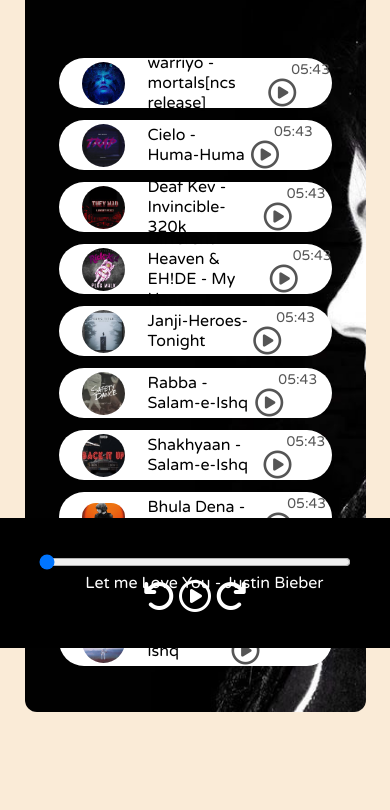
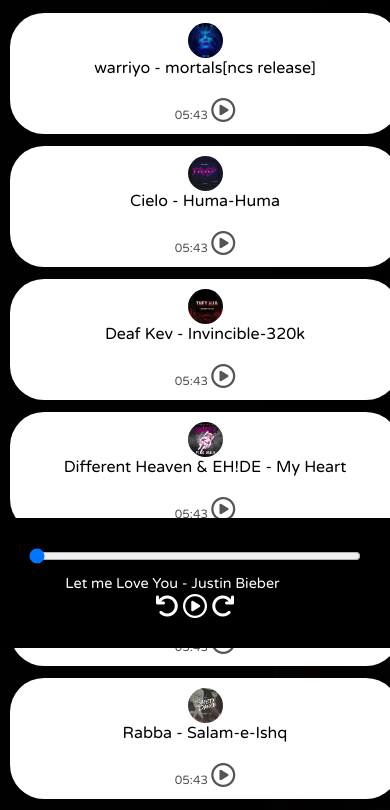
Before and after one commit to jannat456nur/spotify-clone, a plain HTML site: page index.html in a window 390 px wide. Shown: the part 196-1006 px from the top of the page. Drawn offline with Linux system fonts and the light colour scheme.

Commit message:
alhamdulillah done

```diff
--- a/index.css
+++ b/index.css
@@ -1,3 +1,4 @@
+/* Base CSS (No changes) */
 @import url('https://fonts.googleapis.com/css2?family=Ubuntu:ital,wght@0,300;0,400;0,500;0,700;1,300;1,400;1,500;1,700&display=swap');
 @import url('https://fonts.googleapis.com/css2?family=Ubuntu:ital,wght@0,300;0,400;0,500;0,700;1,300;1,400;1,500;1,700&family=Varela+Round&display=swap');
 
@@ -26,6 +27,7 @@ nav ul {
 nav ul li {
   padding: 0 12px;
 }
+
 .brand img {
   width: 44px;
   padding: 0 8px;
@@ -40,7 +42,6 @@ nav ul li {
 
 .container {
   min-height: 72vh;
-  /* background-color: black; */
   color: white;
   font-family: 'Varela Round', sans-serif;
   display: flex;
@@ -49,7 +50,7 @@ nav ul li {
   border-radius: 12px;
   padding: 34px;
   background-image: url('bg.jpg');
-  background-size: cover; /* or contain */
+  background-size: cover;
   background-position: center;
   background-repeat: no-repeat;
 }
@@ -69,6 +70,7 @@ nav ul li {
 .icons {
   margin-top: 10px;
 }
+
 .icons i {
   cursor: pointer;
 }
@@ -108,12 +110,89 @@ nav ul li {
 .timestamp i {
   cursor: pointer;
 }
+
 .songInfo {
   position: absolute;
   left: 10vw;
   font-family: 'Varela Round', sans-serif;
 }
+
 .songInfo img {
   opacity: 0;
-  transition: opacity 08 ease-in-out;
+  transition: opacity 0.8s ease-in-out;
 }
+
+/* Media Queries for Responsiveness */
+
+/* For tablets (max-width: 768px) */
+@media (max-width: 768px) {
+  .container {
+    width: 90%;
+    padding: 20px;
+  }
+
+  .songItem {
+    padding: 0 15px;
+  }
+  .songItemPlay {
+    padding-top: 20px;
+  }
+
+  .brand {
+    font-size: 1.1rem;
+  }
+
+  #myProgressBar {
+    width: 90vw;
+  }
+
+  .songInfo {
+    left: 5vw;
+  }
+}
+
+/* For mobile screens (max-width: 480px) */
+@media (max-width: 480px) {
+  nav ul {
+    flex-direction: row;
+    height: auto;
+  }
+
+  .brand {
+    font-size: 1rem;
+  }
+
+  .container {
+    width: 100%;
+    padding: 10px;
+  }
+
+  .songItem {
+    flex-direction: column;
+    height: auto;
+    padding: 10px;
+  }
+  .songItemPlay {
+    padding-top: 20px;
+  }
+  .songItem img {
+    width: 35px;
+    margin: 0 10px;
+  }
+
+  .timestamp {
+    font-size: 12px;
+  }
+
+  #myProgressBar {
+    width: 85vw;
+  }
+
+  .songInfo {
+    font-size: 0.9rem;
+  }
+
+  .icons i {
+    font-size: 1.5rem;
+  }
+}
--- a/index.html
+++ b/index.html
@@ -27,7 +27,10 @@
               <span class="songlistplay">
                 <span class="timestamp">
                   05:43
-                  <i class="fa-regular songItemPlay fa-2x fa-circle-play"></i>
+                  <i
+                    id="1"
+                    class="fa-regular songItemPlay fa-2x fa-circle-play"
+                  ></i>
                 </span>
               </span>
             </div>
@@ -37,7 +40,10 @@
               <span class="songlistplay">
                 <span class="timestamp">
                   05:43
-                  <i class="fa-regular songItemPlay fa-2x fa-circle-play"></i>
+                  <i
+                    id="2"
+                    class="fa-regular songItemPlay fa-2x fa-circle-play"
+                  ></i>
                 </span>
               </span>
             </div>
@@ -47,7 +53,10 @@
               <span class="songlistplay">
                 <span class="timestamp">
                   05:43
-                  <i class="fa-regular songItemPlay fa-2x fa-circle-play"></i>
+                  <i
+                    id="3"
+                    class="fa-regular songItemPlay fa-2x fa-circle-play"
+                  ></i>
                 </span>
               </span>
             </div>
@@ -57,7 +66,10 @@
               <span class="songlistplay">
                 <span class="timestamp">
                   05:43
-                  <i class="fa-regular songItemPlay fa-2x fa-circle-play"></i>
+                  <i
+                    id="4"
+                    class="fa-regular songItemPlay fa-2x fa-circle-play"
+                  ></i>
                 </span>
               </span>
             </div>
@@ -67,7 +79,10 @@
               <span class="songlistplay">
                 <span class="timestamp">
                   05:43
-                  <i class="fa-regular songItemPlay fa-2x fa-circle-play"></i>
+                  <i
+                    id="5"
+                    class="fa-regular songItemPlay fa-2x fa-circle-play"
+                  ></i>
                 </span>
               </span>
             </div>
@@ -77,7 +92,10 @@
               <span class="songlistplay">
                 <span class="timestamp">
                   05:43
-                  <i class="fa-regular songItemPlay fa-2x fa-circle-play"></i>
+                  <i
+                    id="6"
+                    class="fa-regular songItemPlay fa-2x fa-circle-play"
+                  ></i>
                 </span>
               </span>
             </div>
@@ -87,7 +105,10 @@
               <span class="songlistplay">
                 <span class="timestamp">
                   05:43
-                  <i class="fa-regular songItemPlay fa-2x fa-circle-play"></i>
+                  <i
+                    id="7"
+                    class="fa-regular songItemPlay fa-2x fa-circle-play"
+                  ></i>
                 </span>
               </span>
             </div>
@@ -97,7 +118,10 @@
               <span class="songlistplay">
                 <span class="timestamp">
                   05:43
-                  <i class="fa-regular songItemPlay fa-2x fa-circle-play"></i>
+                  <i
+                    id="8"
+                    class="fa-regular songItemPlay fa-2x fa-circle-play"
+                  ></i>
                 </span>
               </span>
             </div>
@@ -107,7 +131,10 @@
               <span class="songlistplay">
                 <span class="timestamp">
                   05:43
-                  <i class="fa-regular songItemPlay fa-2x fa-circle-play"></i>
+                  <i
+                    id="9"
+                    class="fa-regular songItemPlay fa-2x fa-circle-play"
+                  ></i>
                 </span>
               </span>
             </div>
@@ -117,7 +144,10 @@
               <span class="songlistplay">
                 <span class="timestamp">
                   05:43
-                  <i class="fa-regular songItemPlay fa-2x fa-circle-play"></i>
+                  <i
+                    id="10"
+                    class="fa-regular songItemPlay fa-2x fa-circle-play"
+                  ></i>
                 </span>
               </span>
             </div>
@@ -146,11 +176,14 @@
           ></i>
           <i class="fa-solid songItemPlay fa-2x fa-arrow-rotate-right"></i>
         </div>
+
+        <!-- Updated song info section -->
         <div class="songInfo">
           <img src="playing.gif" width="42px" id="gif" />
-          Let me Love You - Justin Bieber
+          <span id="currentSongText">Let me Love You - Justin Bieber</span>
         </div>
       </div>
+
       <script
         src="https://kit.fontawesome.com/42648eb4bf.js"
         crossorigin="anonymous"
--- a/script.js
+++ b/script.js
@@ -7,6 +7,7 @@ let masterPlay = document.getElementById('masterPlay')
 let myProgressBar = document.getElementById('myProgressBar')
 let gif = document.getElementById('gif')
 let songItems = document.getElementsByClassName('songItem')
+let currentSongText = document.getElementById('currentSongText') // Get the song name display element
 
 let songs = [
   {
@@ -74,6 +75,7 @@ masterPlay.addEventListener('click', () => {
     masterPlay.classList.remove('fa-circle-play')
     masterPlay.classList.add('fa-circle-pause')
     gif.style.opacity = 1
+    currentSongText.innerText = songs[songIndex].songName // Show current song name
   } else {
     audioElement.pause()
     masterPlay.classList.add('fa-circle-play')
@@ -119,10 +121,11 @@ Array.from(document.getElementsByClassName('songItemPlay')).forEach(
       audioElement.currentTime = 0
       audioElement.play()
 
-      // Update the main play button and gif
+      // Update the main play button, gif, and current song name
       masterPlay.classList.remove('fa-circle-play')
       masterPlay.classList.add('fa-circle-pause')
       gif.style.opacity = 1
+      currentSongText.innerText = songs[songIndex].songName // Show current song name
 
       // Change the clicked button to pause
       e.target.classList.remove('fa-circle-play')
```
